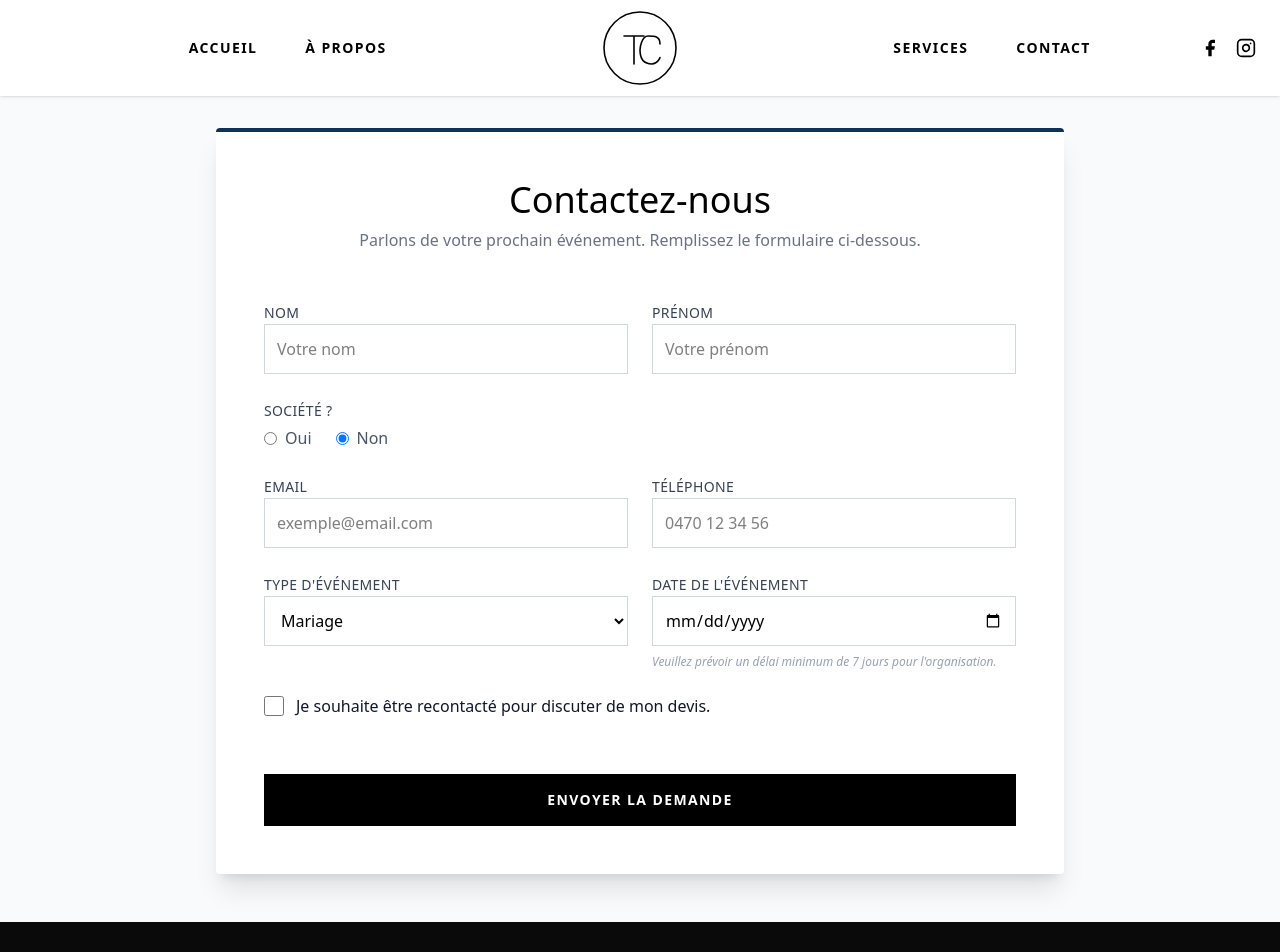
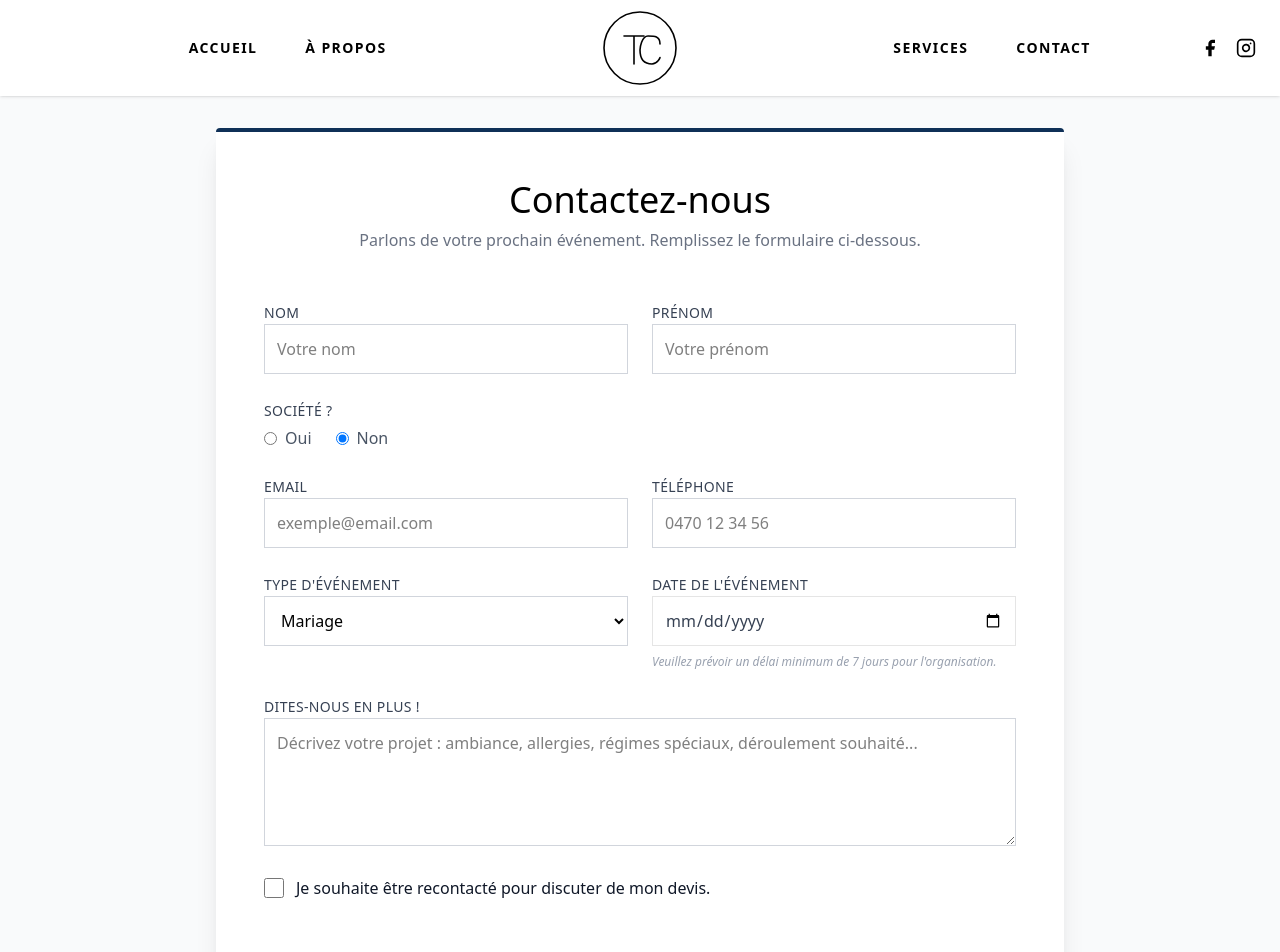
Before and after one commit to FlorianMeganck/traiteur-compere, a Next.js app: page /contact in a window 1280 px wide. Shown: the top 952 px of the page. Built offline with nearby package versions, Linux system fonts and the light colour scheme; a web font is replaced by a local one.

Commit message:
formulaire final

```diff
--- a/app/contact/page.tsx
+++ b/app/contact/page.tsx
@@ -2,6 +2,7 @@
 
 import { useState } from "react";
 import { useRouter } from "next/navigation";
+import { motion, AnimatePresence } from "framer-motion";
 
 export default function Contact() {
     const router = useRouter();
@@ -13,7 +14,9 @@ export default function Contact() {
         Mail: "",
         Tel: "",
         Type_Evenement: "Mariage",
+        type_autre: "",
         Date: "",
+        details_projet: "",
         Souhaite_etre_recontacte: "Non" // Default to Non (unchecked, but we'll use checked state for UI, value for submit)
     });
 
@@ -53,7 +56,7 @@ export default function Contact() {
         return ""; // Valid Fixed
     };
 
-    const handleChange = (e: React.ChangeEvent<HTMLInputElement | HTMLSelectElement>) => {
+    const handleChange = (e: React.ChangeEvent<HTMLInputElement | HTMLSelectElement | HTMLTextAreaElement>) => {
         const { name, value, type } = e.target;
         const checked = (e.target as HTMLInputElement).checked;
 
@@ -157,7 +160,9 @@ export default function Contact() {
                         Mail: "",
                         Tel: "",
                         Type_Evenement: "Mariage",
+                        type_autre: "",
                         Date: "",
+                        details_projet: "",
                         Souhaite_etre_recontacte: "Non"
                     });
 
@@ -292,6 +297,7 @@ export default function Contact() {
                                 </div>
                             </div>
 
+                            <div className="space-y-6">
                                 <div className="grid grid-cols-1 md:grid-cols-2 gap-6">
                                     <div className="space-y-2">
                                         <label className="text-sm font-medium text-gray-700 uppercase tracking-wide">Type d'événement</label>
@@ -299,7 +305,7 @@ export default function Contact() {
                                             name="Type_Evenement"
                                             value={formData.Type_Evenement}
                                             onChange={handleChange}
-                                        className="w-full p-3 border border-gray-300 bg-white focus:border-gold focus:ring-1 focus:ring-gold outline-none transition-colors"
+                                            className="w-full p-3 border border-gray-300 bg-white focus:border-gold focus:ring-1 focus:ring-gold outline-none transition-colors h-[50px]"
                                         >
                                             <option value="Mariage">Mariage</option>
                                             <option value="Banquet">Banquet</option>
@@ -320,12 +326,46 @@ export default function Contact() {
                                             })()}
                                             value={formData.Date}
                                             onChange={handleChange}
-                                        className="w-full p-3 border border-gray-300 focus:border-gold focus:ring-1 focus:ring-gold outline-none transition-colors"
+                                            className="w-full p-3 border border-neutral-200 bg-white text-gray-700 focus:border-[#D4AF37] focus:ring-1 focus:ring-[#D4AF37] outline-none transition-all h-[50px]"
                                         />
                                         <p className="text-xs text-gray-400 italic">
                                             Veuillez prévoir un délai minimum de 7 jours pour l'organisation.
                                         </p>
                                     </div>
+                                </div>
+
+                                <AnimatePresence>
+                                    {formData.Type_Evenement === "Autre" && (
+                                        <motion.div
+                                            initial={{ opacity: 0, height: 0 }}
+                                            animate={{ opacity: 1, height: "auto" }}
+                                            exit={{ opacity: 0, height: 0 }}
+                                            className="space-y-2"
+                                        >
+                                            <label className="text-sm font-medium text-gray-700 uppercase tracking-wide">Précisez le type d'événement</label>
+                                            <input
+                                                type="text"
+                                                name="type_autre"
+                                                required={formData.Type_Evenement === "Autre"}
+                                                value={formData.type_autre}
+                                                onChange={handleChange}
+                                                className="w-full p-3 border border-gray-300 focus:border-gold focus:ring-1 focus:ring-gold outline-none transition-colors"
+                                                placeholder="Ex: Anniversaire de mariage, Baptême..."
+                                            />
+                                        </motion.div>
+                                    )}
+                                </AnimatePresence>
+                            </div>
+
+                            <div className="space-y-2">
+                                <label className="text-sm font-medium text-gray-700 uppercase tracking-wide">Dites-nous en plus !</label>
+                                <textarea
+                                    name="details_projet"
+                                    value={formData.details_projet}
+                                    onChange={handleChange}
+                                    className="w-full p-3 border border-gray-300 focus:border-gold focus:ring-1 focus:ring-gold outline-none transition-colors h-32 resize-y"
+                                    placeholder="Décrivez votre projet : ambiance, allergies, régimes spéciaux, déroulement souhaité..."
+                                />
                             </div>
 
                             <div className="flex items-center gap-3">
```
Lines whose indentation alone changed are shown as unchanged.
